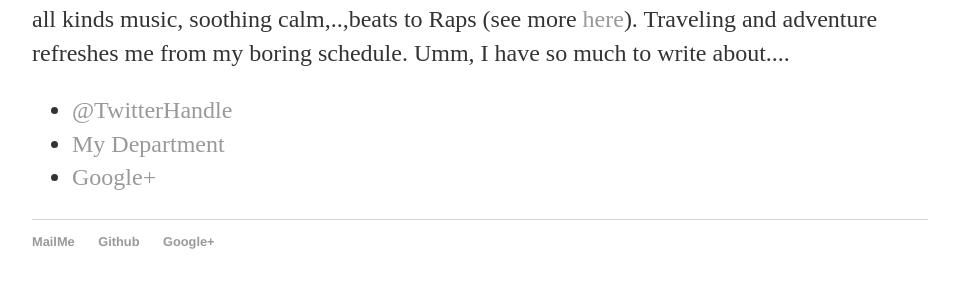
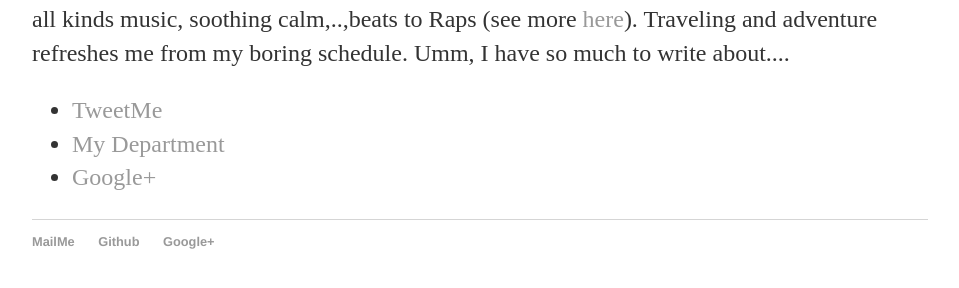
Before and after one commit to ajinkyagorad/ajinkyagorad.github.io, a Jekyll site: the page built from about/index.html, in a window 1280 px wide. Shown: the part 522-810 px from the top of the page, without its empty margins (160-1119 px from the left). Built offline with Jekyll 4.4.1, drawn with Linux system fonts in a browser that asks for light colours.

Commit message:
Update index.html

```diff
--- a/about/index.html
+++ b/about/index.html
@@ -12,7 +12,7 @@
 			photography(<a href="https://www.instagram.com/ajinkyagorad/">Follow Me</a> on insta),
 			all kinds music, soothing calm,..,beats to Raps (see more <a href="https://www.youtube.com/playlist?list=LLTmKKgHQdMwUKZL5YekHskA">here</a>). Traveling and adventure refreshes me from my boring schedule. Umm, I have so much to write about....
 			<ul class="contacts">
-				<li><a href="https://twitter.com/ajinkya_gorad">@TwitterHandle</a></li>
+				<li><a href="https://twitter.com/ajinkya_gorad">TweetMe</a></li>
 				<li><a href="https://www.ee.iitb.ac.in/web">My Department</a></li>
 				<li><a href="https://plus.google.com/+AjinkyaGorad/posts/p/pub">Google+</a></li>
 				</ul>
```
